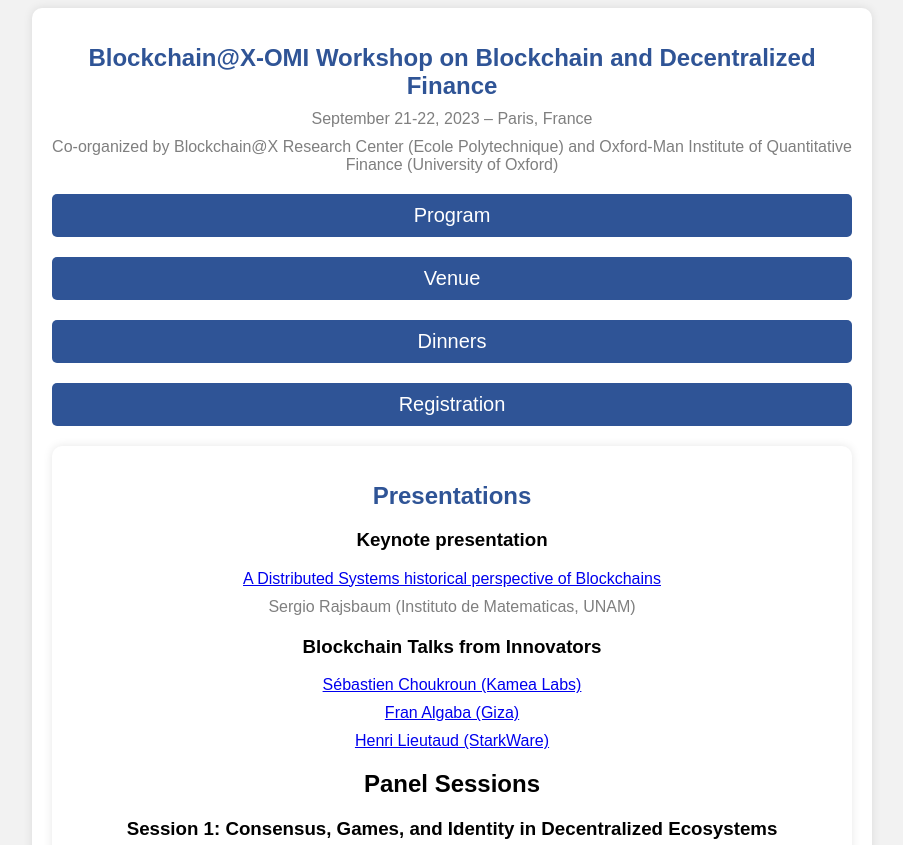
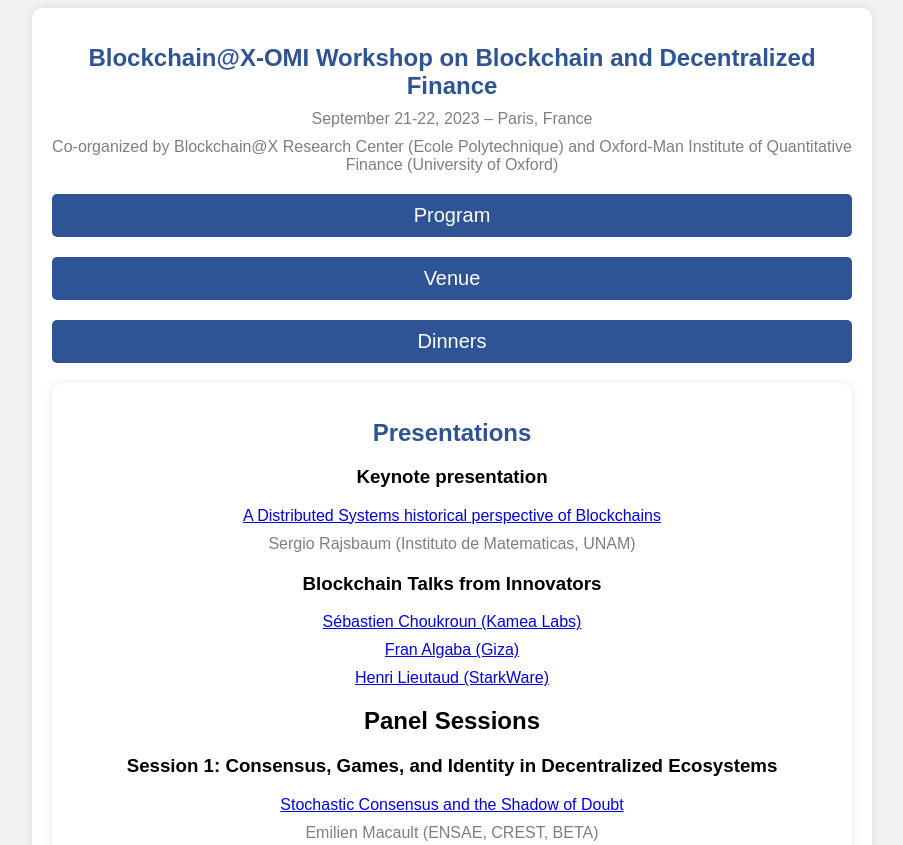
Before and after one commit to michele-fabi/Blockchain-DEFI-Workshop-X-OMI, a plain HTML site: page index.html in a window 1280 px wide. Shown: the top 845 px of the page, without its empty margins (188-1091 px from the left). Drawn offline with Linux system fonts and the light colour scheme.

Commit message:
Update index.html

```diff
--- a/index.html
+++ b/index.html
@@ -108,7 +108,6 @@
         <a class="button" href="PROGRAM.html">Program</a>
         <a class="button" href="VENUE.html">Venue</a>
         <a class="button" href="Dinner.html">Dinners</a>
-        <a class="button" href="https://form.jotform.com/232012481666048">Registration</a>
 
       <div class="container">
         <h1>Presentations</h1>
```
